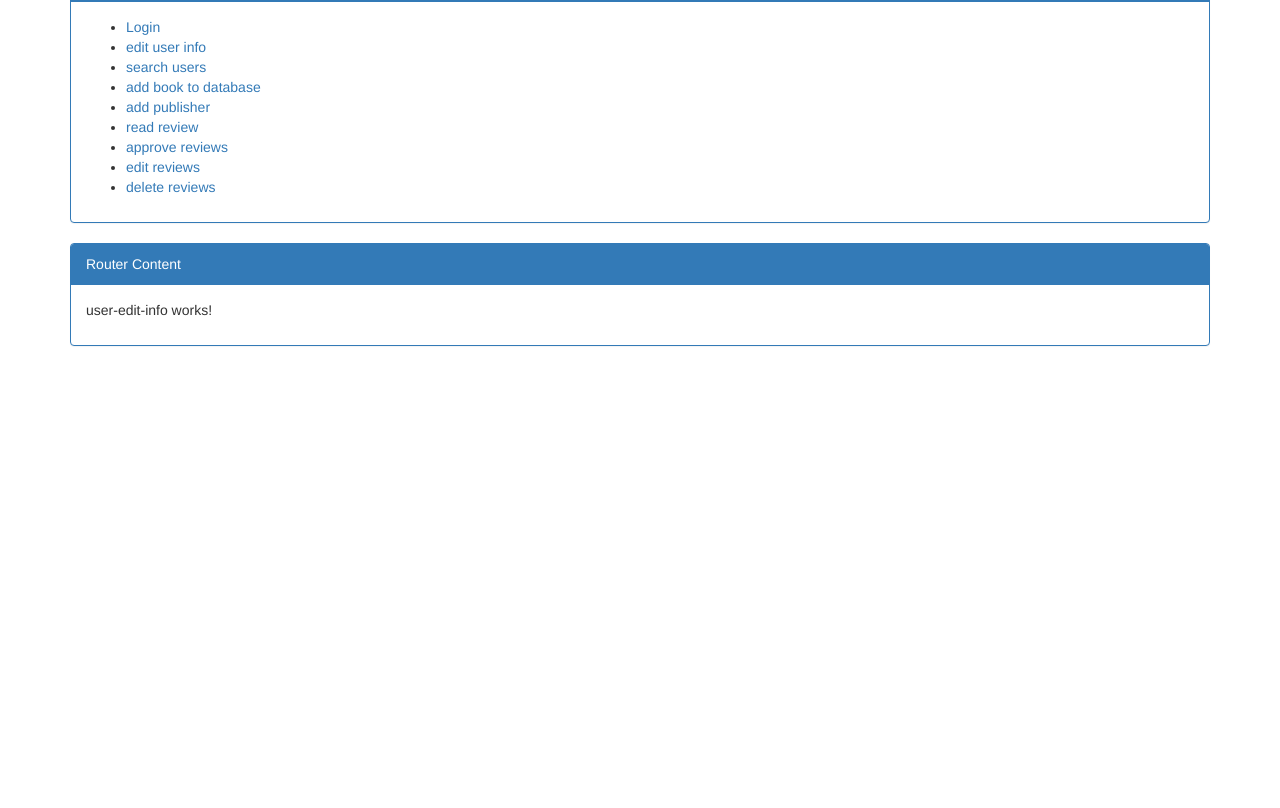
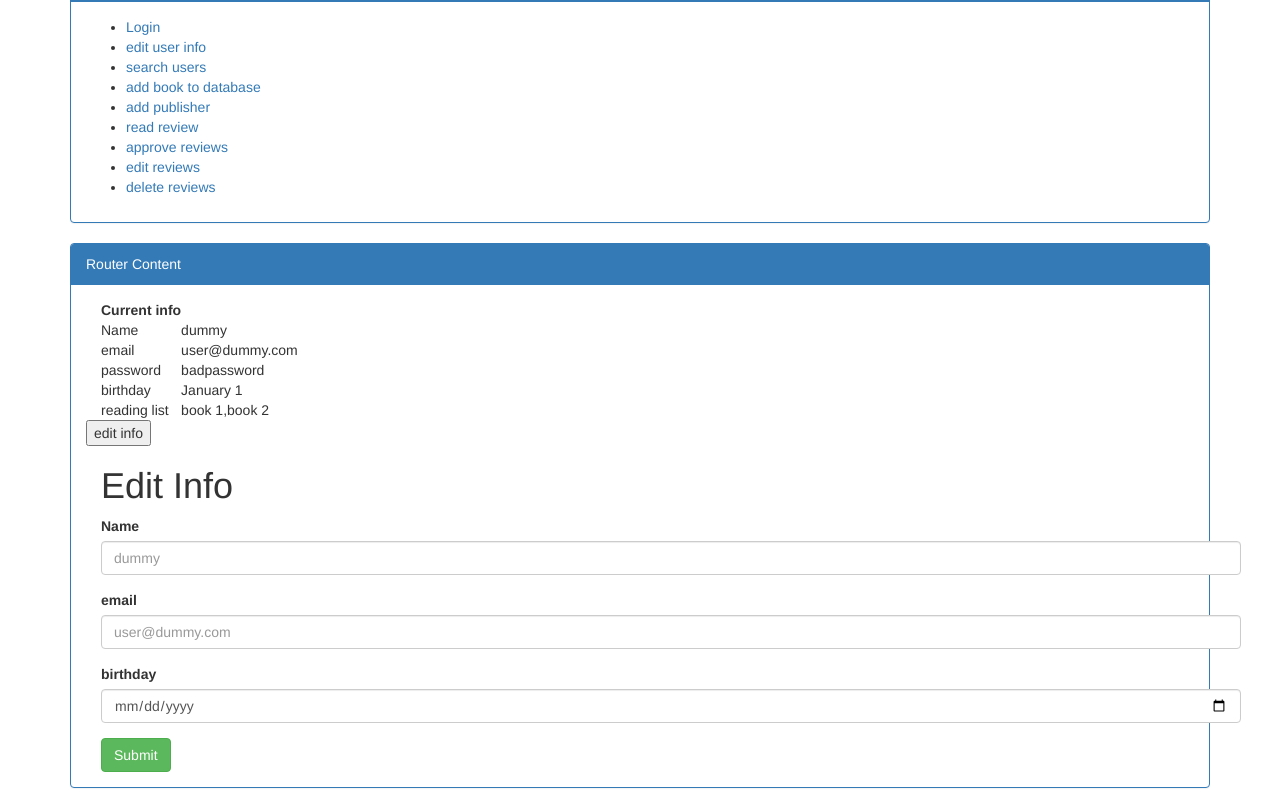
Before and after one commit to archerdjessica/mystery-book-club, an Angular app in the folder mystery-book-club/: page /editinfo in a window 1280 px wide. Shown: the part 538-1346 px from the top of the page. Before the commit the page ends 904 px from the top, so only its background shows below. Built offline with nearby package versions, Linux system fonts and the light colour scheme.

Commit message:
added form group to edit info

```diff
--- a/mystery-book-club/src/app/app.component.html
+++ b/mystery-book-club/src/app/app.component.html
@@ -35,10 +35,10 @@
     </div>
   </div>
 
-<div class="panel panel-primary">
-  <div class="panel-heading">Router Content</div>
-  <div class="panel-body">
-    <router-outlet></router-outlet>
+  <div class="panel panel-primary">
+    <div class="panel-heading">Router Content</div>
+    <div class="panel-body">
+      <router-outlet></router-outlet>
+    </div>
   </div>
 </div>
-</div>
--- a/mystery-book-club/src/app/user-edit-info/user-edit-info.component.html
+++ b/mystery-book-club/src/app/user-edit-info/user-edit-info.component.html
@@ -1 +1,55 @@
-<p>user-edit-info works!</p>
+<div>
+    <div class="container">
+        <table>
+            <tr>
+                <th>Current info</th>
+            </tr>
+            <tr>
+                <td>Name</td>
+                <td>{{dummyUser.name}}</td>
+            </tr>
+            <tr>
+                <td>email</td>
+                <td>{{dummyUser.email}}</td>
+            </tr>
+            <tr>
+                <td>password</td>
+                <td>{{dummyUser.password}}</td>
+            </tr>
+            <tr>
+                <td>birthday</td>
+                <td>{{dummyUser.birthday}}</td>
+            </tr>
+            <tr>
+                <td>reading list</td>
+                <td>{{dummyUser.readingList}}</td>
+            </tr>
+        </table>
+    </div>
+    <input type="button" name="editInfo" value="edit info">
+</div>
+
+<div>
+    <div class="container" id="editInfoForm">
+        <h1>Edit Info</h1>
+        <form>
+            <div class="form-group">
+                <label for="name">Name</label>
+                <input type="text" class="form-control" id="name" placeholder="{{dummyUser.name}}">
+            </div>
+
+            <div class="form-group">
+                <label for="email">email</label>
+                <input type="email" class="form-control" id="email" placeholder="{{dummyUser.email}}">
+            </div>
+
+            <div class="form-group">
+                <label for="birthday">birthday</label>
+                <input type="date" class="form-control" id="birthday" placeholder="{{dummyUser.birthday}}">
+            </div>
+
+            <button type="submit" class="btn btn-success">Submit</button>
+
+        </form>
+    </div>
+</div>
--- a/mystery-book-club/src/app/user-edit-info/user-edit-info.component.ts
+++ b/mystery-book-club/src/app/user-edit-info/user-edit-info.component.ts
@@ -7,9 +7,30 @@ import { Component, OnInit } from '@angular/core';
 })
 export class UserEditInfoComponent implements OnInit {
 
-  constructor() { }
+  dummyUser:User;
+
+  constructor() {
+
+  }
 
   ngOnInit() {
+    this.dummyUser={
+      id:1,
+      name:'dummy',
+      email:'user@dummy.com',
+      password:'badpassword',
+      birthday:'January 1',
+      readingList:['book 1', 'book 2']
+    }
   }
 
 }
+
+export class User{
+  id:number;
+  name:string;
+  email:string;
+  password:string;
+  birthday:string;
+  readingList:string[];
+}
```
